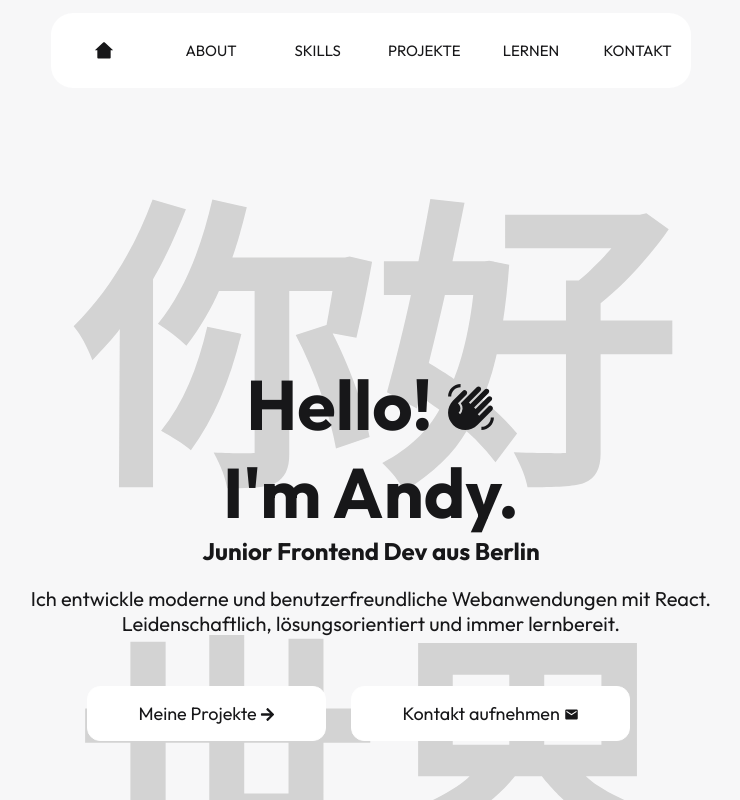
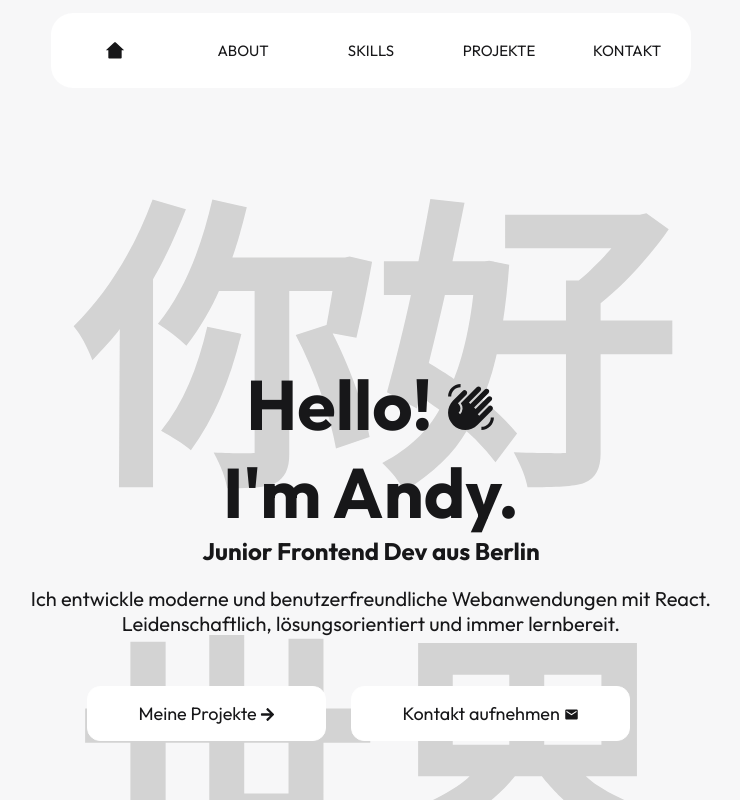
Before and after one commit to AndyHu8/Portfolio-Website, a React (Create React App) app in the folder portfolio-website/: page / in a window 1280 px wide. Shown: the top 800 px of the page, without its empty margins (269-1009 px from the left). Built offline with nearby package versions, Linux system fonts and the light colour scheme.

Commit message:
Refactoring

```diff
--- a/portfolio-website/src/Kontakt/Kontakt.css
+++ b/portfolio-website/src/Kontakt/Kontakt.css
@@ -46,6 +46,7 @@
     resize: vertical;
     min-width: 100%;
     min-height: 200px;
+    max-height: 300px;
 }
 
 .kontakt-flexbox button {
--- a/portfolio-website/src/Navbar/Navbar.jsx
+++ b/portfolio-website/src/Navbar/Navbar.jsx
@@ -11,7 +11,6 @@ function Navbar(){
                     <li><a href="#about">ABOUT</a></li>
                     <li><a href="#skills">SKILLS</a></li>
                     <li><a href="#projekte">PROJEKTE</a></li>
-                    <li><a href="#lernen">LERNEN</a></li>
                     <li><a href="#kontakt">KONTAKT</a></li>
                 </ul>
             </div>
```
Also changed, not shown: portfolio-website/src/Todos.txt.
